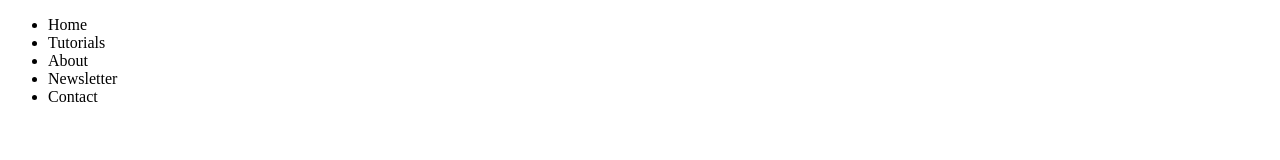
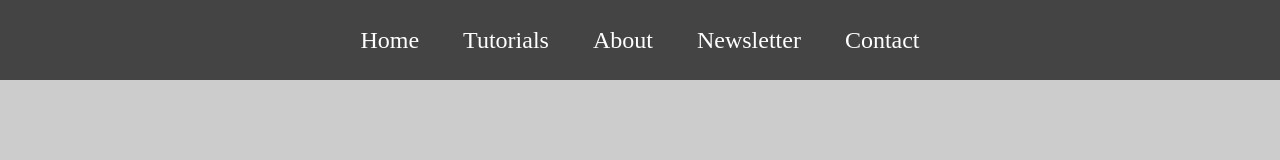
Before and after one commit to arewezaetoime/HTML-CSS-Basics, a plain HTML site: page 2_Exercise_HTML_CSS/02.Introduction-to-HTML-and-CSS-Exercise-Resources/09_NavigationBar/nav-bar.html in a window 1280 px wide. Drawn offline with Linux system fonts and the light colour scheme.

Commit message:
adding the navigation bar solution

```diff
--- a/2_Exercise_HTML_CSS/02.Introduction-to-HTML-and-CSS-Exercise-Resources/09_NavigationBar/nav-bar.css
+++ b/2_Exercise_HTML_CSS/02.Introduction-to-HTML-and-CSS-Exercise-Resources/09_NavigationBar/nav-bar.css
@@ -0,0 +1,26 @@
+body {
+    margin: 0px;
+    padding: 0px;
+    background-color: #CCCCCC;
+}
+
+ul {
+    background-color: #444;
+    text-align: center;
+    padding: 0px;
+    margin: 0px;
+    list-style: none;
+}
+
+li {
+    display: inline-block;
+    font-size: 24px;
+    line-height: 40px;
+    height: 40px;
+    padding: 20px;
+}
+
+a {
+    text-decoration: none;
+    color: #ffffff;
+}
--- a/2_Exercise_HTML_CSS/02.Introduction-to-HTML-and-CSS-Exercise-Resources/09_NavigationBar/nav-bar.html
+++ b/2_Exercise_HTML_CSS/02.Introduction-to-HTML-and-CSS-Exercise-Resources/09_NavigationBar/nav-bar.html
@@ -4,15 +4,16 @@
     <meta charset="UTF-8">
     <meta name="viewport" content="width=device-width, initial-scale=1.0">
     <title>Nav-Bar</title>
+    <link rel="stylesheet" href="nav-bar.css">
 </head>
 <body>
     <nav>
         <ul>
-            <li>Home</li>
-            <li>Tutorials</li>
-            <li>About</li>
-            <li>Newsletter</li>
-            <li>Contact</li>
+            <li><a href="">Home</a></li>
+            <li><a href="">Tutorials</a></li>
+            <li><a href="">About</a></li>
+            <li><a href="">Newsletter</a></li>
+            <li><a href="">Contact</a></li>
         </ul>
     </nav>
 </body>
```
